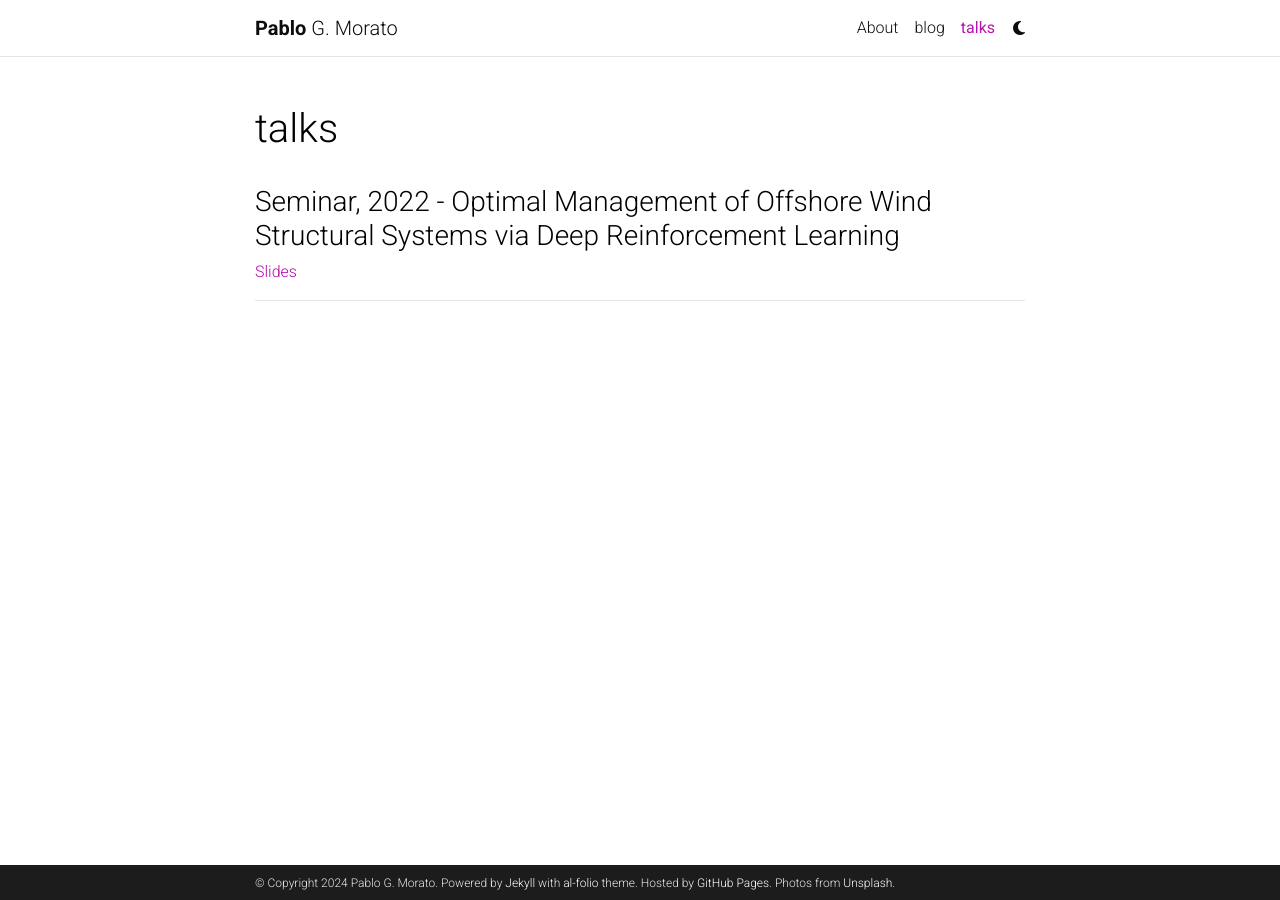
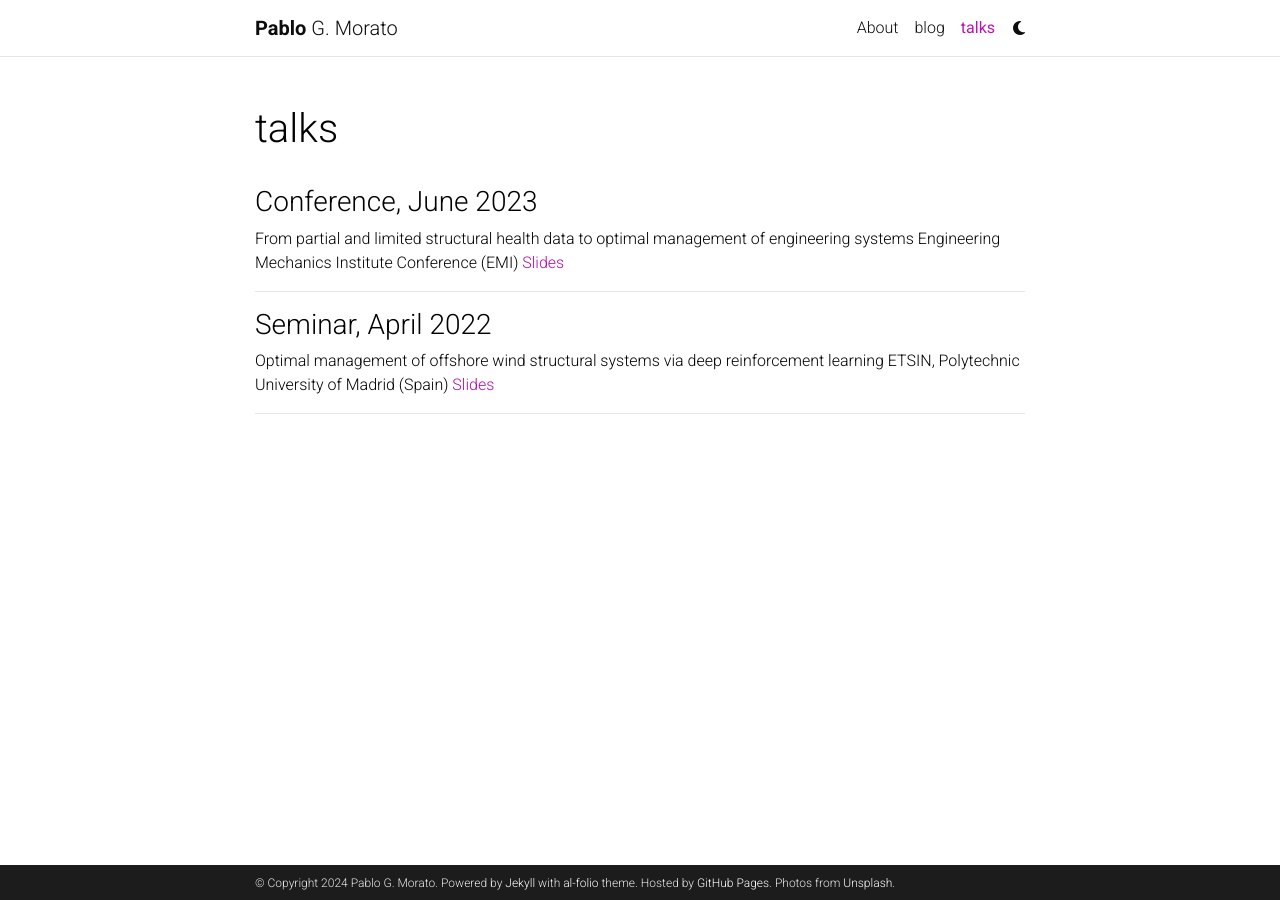
Before and after one commit to moratodpg/moratodpg.github.io, a Jekyll site: the page built from _pages/talks.md, in a window 1280 px wide. Built offline with Jekyll 4.4.1, drawn with Linux system fonts in a browser that asks for light colours; comment, search, counter and statistics services are not loaded; a style sheet for code colours, icons or effects is not loaded.

Commit message:
another talk

```diff
--- a/_pages/talks.md
+++ b/_pages/talks.md
@@ -6,7 +6,16 @@
 nav: true
 nav_order: 2
 ---
-### Seminar, 2022 - Optimal Management of Offshore Wind Structural Systems via Deep Reinforcement Learning
+### Conference, June 2023
+From partial and limited structural health data to optimal management of engineering systems
+Engineering Mechanics Institute Conference (EMI)
+[Slides](../assets/pdf/EMI%20PPT%20Conference_V3_pm.pdf)
+
+___
+
+### Seminar, April 2022
+Optimal management of offshore wind structural systems via deep reinforcement learning
+ETSIN, Polytechnic University of Madrid (Spain)
 [Slides](../assets/pdf/SeminarMoratoPablo_2022April19.pdf)
 
 ___
```
Also changed, not shown: 1 other file.
